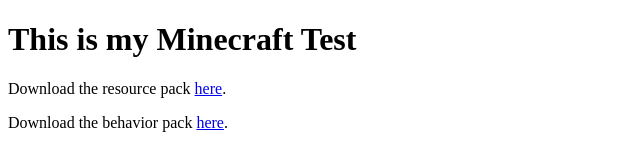
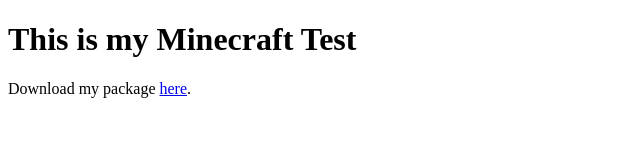
Before and after one commit to visola/minecraft-test, a plain HTML site: page src/index.html in a window 1280 px wide. Shown: the whole page, without its empty margins (0-640 px from the left). Drawn offline with Linux system fonts and the light colour scheme.

Commit message:
Zip correctly, zip all into .mcproject file

```diff
--- a/src/index.html
+++ b/src/index.html
@@ -12,13 +12,8 @@
   </h1>
 
   <p>
-    Download the resource pack
-    <a href="./resource_pack.mcpack">here</a>.
-  </p>
-
-  <p>
-    Download the behavior pack
-    <a href="./behavior_pack.mcpack">here</a>.
+    Download my package
+    <a href="./my_pack.mcproject">here</a>.
   </p>
 </body>
 </html>
```
Also changed, not shown: 1 other file.
